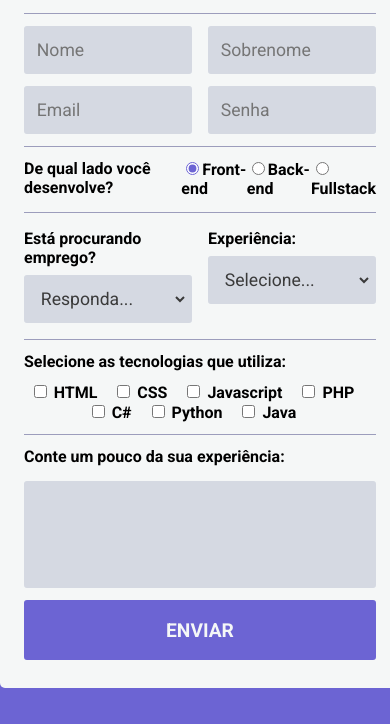
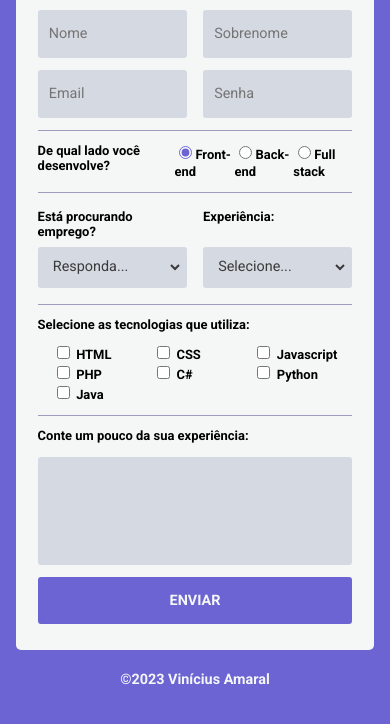
Before and after one commit to AmaralVinicius/form, a plain HTML site: page index.html in a window 390 px wide. Shown: the part 120-844 px from the top of the page. Drawn offline with Linux system fonts and the light colour scheme.

Commit message:
Responsiveness and footer

```diff
--- a/css/styles.css
+++ b/css/styles.css
@@ -6,15 +6,15 @@
 body{
   background:#6c64d3;
   min-height: 100vh;
-  margin: 0;
+  margin: 0 1rem;
   display: flex;
   flex-direction: column;
   justify-content: center;
+  align-items: center;
 }
 
 #main-container{
   background: #f5f7f7;
-  min-width: 400px;
   max-width: 700px;
   margin: .75em auto;
   padding: 1em 1.5em;
@@ -144,6 +144,7 @@ button:hover, button:focus {
   display: flex;
   flex-direction: column;
   width: 50%;
+  justify-content: space-between;
 }
 
 #language-container {
@@ -155,13 +156,11 @@ button:hover, button:focus {
 }
 
 #languages {
-  display: flex;
-  flex-wrap: wrap;
-  justify-content: center;
-}
-
-#languages label {
-  margin-right: 1rem;
+  display: grid;
+  grid-template-columns: repeat(4, 1fr);
+  justify-items: left;
+  margin: 0 auto;
+  column-gap: 4rem;
 }
 
 #erro p {
@@ -169,3 +168,50 @@ button:hover, button:focus {
   margin: 0;
   margin-top: -0.15rem;
 }
+
+footer {
+  margin: 0.6rem;
+  margin-bottom: 1rem;
+}
+
+a {
+  text-decoration: none;
+  color: #f5f7f7;
+  font-weight: bold;
+}
+
+a:hover {
+  color: #3a3a3a;
+}
+
+@media (max-width: 720px) {
+  body {
+    font-size: 0.9em;
+  }
+
+  h1 {
+    font-size: 1.8em;
+  }
+
+  input, select, textarea {
+    font-size: 1em;
+  }
+
+  button {
+    font-size: 1em;
+  }
+
+  label {
+    font-size: 0.9em;
+  }
+
+  #languages {
+    grid-template-columns: repeat(3, 1fr);
+  }
+}
+
+@media (max-width: 540px) {
+  #languages {
+    column-gap: 1rem;
+  }
+}
--- a/index.html
+++ b/index.html
@@ -8,14 +8,17 @@
   <link rel="preconnect" href="https://fonts.gstatic.com" crossorigin>
   <link href="https://fonts.googleapis.com/css2?family=Roboto:ital,wght@0,100;0,300;0,400;0,500;0,700;0,900;1,100;1,300;1,400;1,500;1,700;1,900&display=swap" rel="stylesheet">
   <link rel="stylesheet" href="css/styles.css">
-  <script src="js/script.js" defer></script>
   <title>Cadastro</title>
+  <meta name="description" content="O front-end de um cadastro para desenvolvedores com validação em Javascript">
+  <meta name="author" content="Vinícius Amaral">
   </script>
 </head>
 <body>
-  <div id="main-container">
-    <h1>CADASTRO DE DEVS</h1>
-    <p>Preencha suas informações</p>
+  <main id="main-container">
+    <header>
+      <h1>CADASTRO DE DEVS</h1>
+      <p>Preencha suas informações</p>
+    </header>
 
     <form id="form">
       <div id="name-container">
@@ -34,7 +37,7 @@
         <label for="">De qual lado você desenvolve?</label>
           <div><label for="front-end" class="clickable"><input type="radio" name="dev" value="front-end" id="front-end" checked>Front-end</label></div>
           <div><label for="back-end" class="clickable"><input type="radio" name="dev" value="back-end" id="back-end">Back-end</label></div>
-          <div><label for="fullstack" class="clickable"><input type="radio" name="dev" value="fullstack" id="fullstack">Fullstack</label></div>
+          <div><label for="fullstack" class="clickable"><input type="radio" name="dev" value="fullstack" id="fullstack">Full stack</label></div>
       </div>
 
       <div id="job-container">
@@ -84,6 +87,10 @@
       <button type="submit">ENVIAR</button>
       <div id="erro"></div>
     </form>
-  </div>
+  </main>
+  <footer>
+    <a href="https://github.com/AmaralVinicius/" target="_blank">&copy2023 Vinícius Amaral</a>
+  </footer>
+  <script src="js/script.js" defer></script>
 </body>
 </html>
```
Also changed, not shown: screenshot.png.
